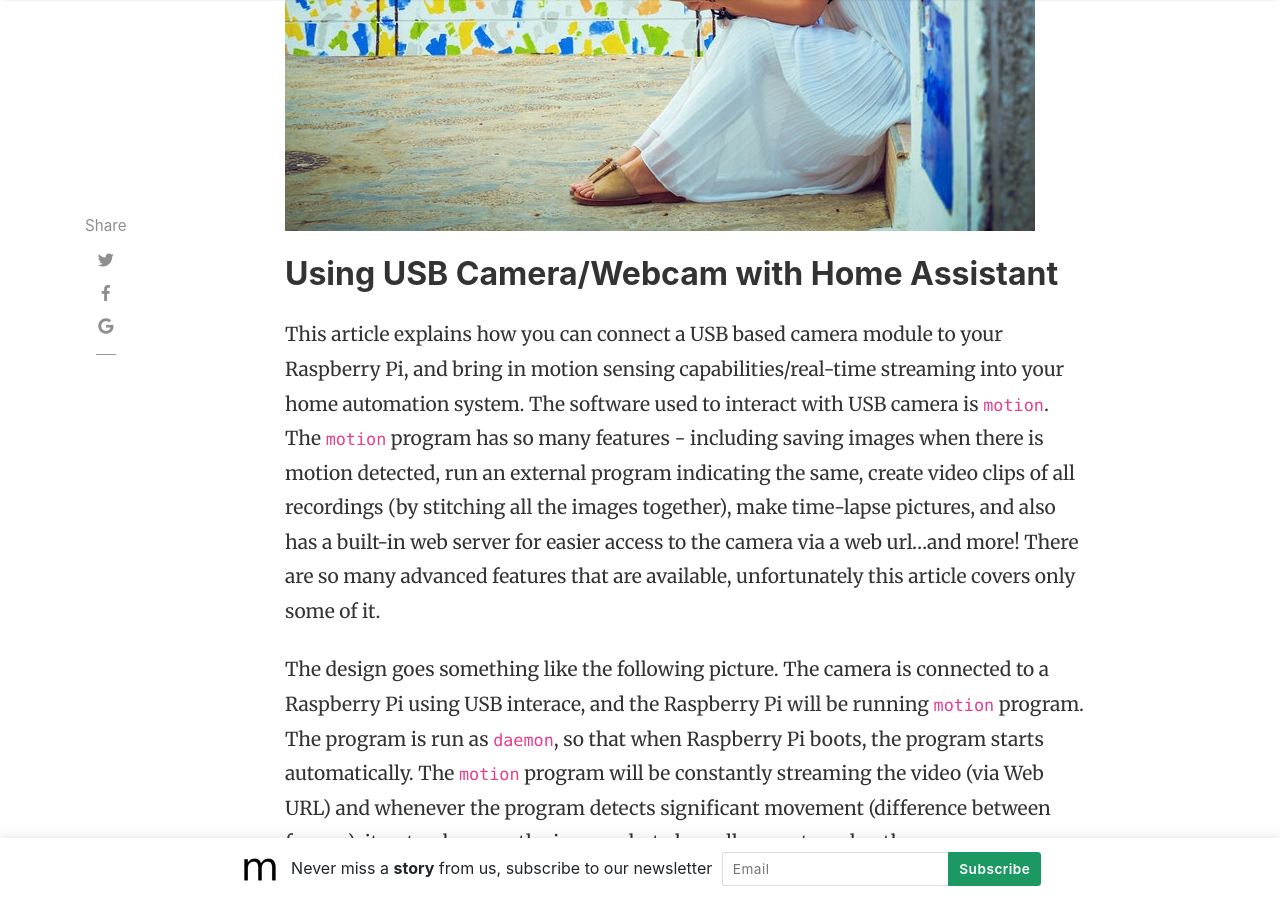
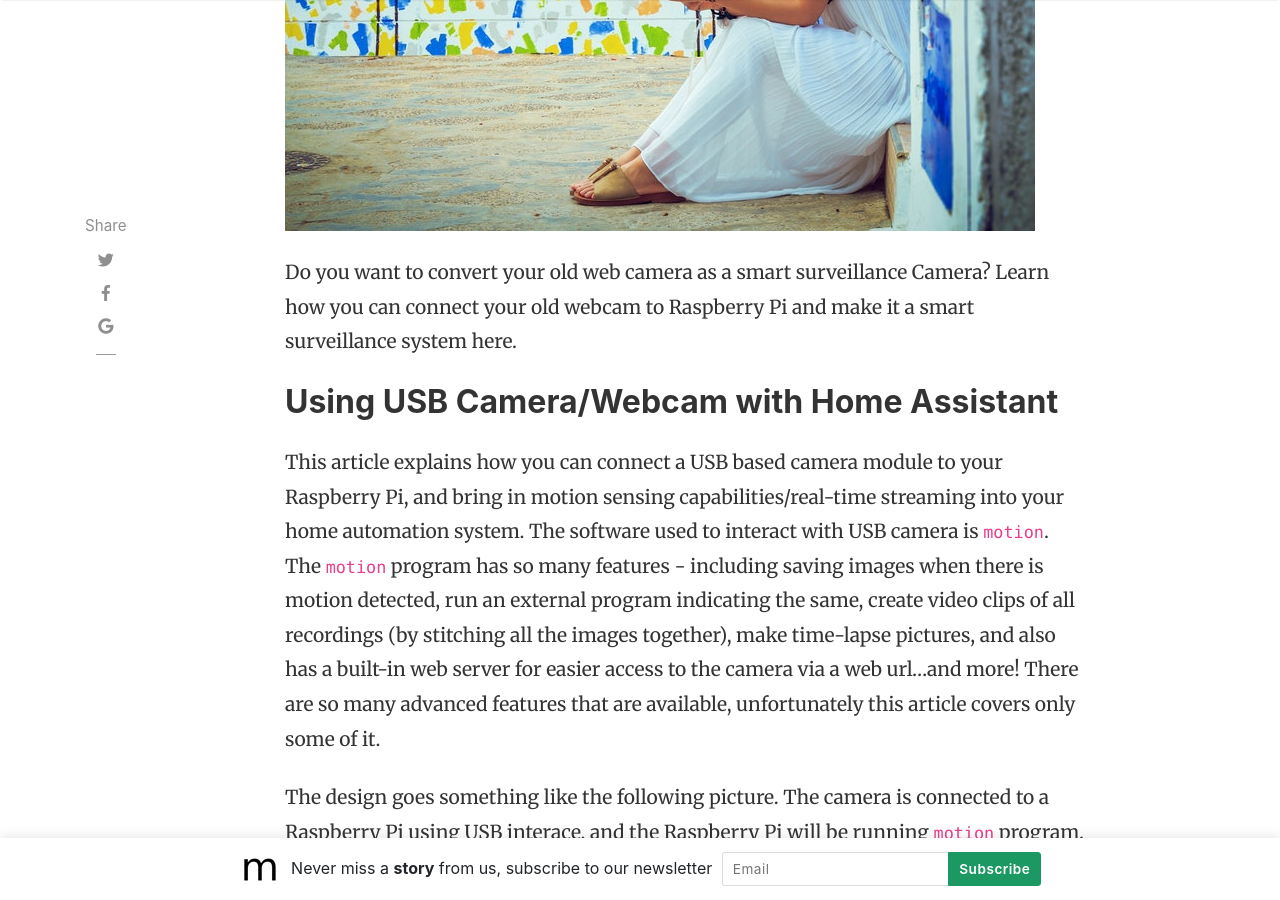
Before and after one commit to skalavala/skalavala.github.io, a Jekyll site: the page built from _posts/2018-01-11-diy-camera.md, in a window 1280 px wide and 900 px high, scrolled down 732 px. Built offline with Jekyll 4.4.1, drawn with Linux system fonts in a browser that asks for light colours; nearby versions of some CDN libraries; comment, search, counter and statistics services are not loaded.

Commit message:
Update 2018-01-11-diy-camera.md

```diff
--- a/_posts/2018-01-11-diy-camera.md
+++ b/_posts/2018-01-11-diy-camera.md
@@ -7,6 +7,8 @@ image: assets/images/12.jpg
 featured: true
 hidden: true
 ---
+
+Do you want to convert your old web camera as a smart surveillance Camera? Learn how you can connect your old webcam to Raspberry Pi and make it a smart surveillance system here.
 
 ## Using USB Camera/Webcam with Home Assistant
 
```
